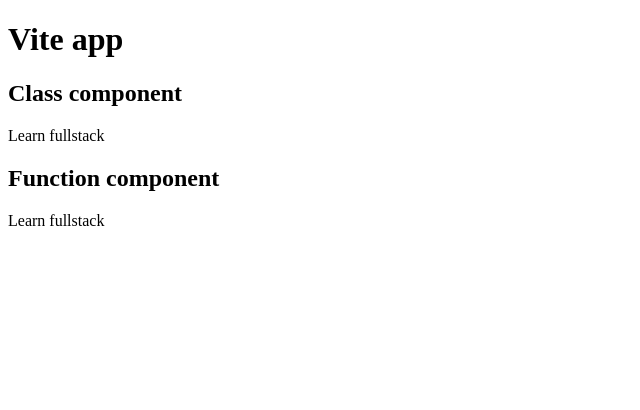
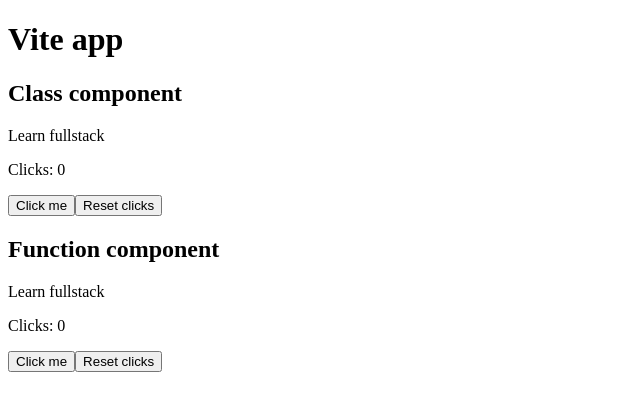
Before and after one commit to Illia-11/fullstack-app, a React (Vite) app in the folder client/: page / in a window 1280 px wide. Shown: the top 410 px of the page, without its empty margins (0-640 px from the left). Built offline with nearby package versions, Linux system fonts and the light colour scheme.

Commit message:
Add basic state usage reminder

```diff
--- a/client/src/components/ClassComponent/index.jsx
+++ b/client/src/components/ClassComponent/index.jsx
@@ -1,17 +1,63 @@
 import { Component } from "react";
 
 class ClassComponent extends Component {
+  constructor(props) {
+    super(props);
+
+    this.state = {
+      clicks: 0,
+    };
+  }
+
+  handleClick = () => {
+    // alert("click");
+    // this.state.clicks += 1;
+
+    // this.setState({
+    //   clicks: this.state.clicks + 1,
+    // });
+
+    // this.setState({
+    //   clicks: this.state.clicks + 1,
+    // });
+
+    this.setState((state) => {
+      return {
+        clicks: state.clicks + 1,
+      };
+    });
+
+    this.setState((state) => {
+      return {
+        clicks: state.clicks + 1,
+      };
+    });
+  };
+
+  handleReset = () => {
+    this.setState({
+      clicks: 0
+    })
+  }
+
   render() {
     const {
       task: { title },
     } = this.props;
 
+    const { clicks } = this.state;
+
     // this.props.task.title = "Not task name"; // Не можна мутувати свої пропси
+
+    // this.state.clicks = 100;
 
     return (
       <div>
         <h2>Class component</h2>
         <p>{title}</p>
+        <p>Clicks: {clicks}</p>
+        <button onClick={this.handleClick}>Click me</button>
+        <button onClick={this.handleReset}>Reset clicks</button>
       </div>
     );
   }
--- a/client/src/components/FunctionalComponent/index.jsx
+++ b/client/src/components/FunctionalComponent/index.jsx
@@ -1,12 +1,37 @@
+import { useState } from "react";
+
 function FunctionComponent(props) {
   const {
     task: { title },
   } = props;
 
+  // const [state, setState] = useState({clicks: 0, isAutoincrementing: false});
+
+  const [clicks, setClicks] = useState(0);
+
+  const handleClick = () => {
+    // setClicks(clicks + 1);
+
+    // setState({
+    //   clicks: clicks + 1,
+    // });
+
+    setClicks((oldClicks) => {
+      return oldClicks + 1;
+    });
+  };
+
+  const handleReset = () => {
+    setClicks(0);
+  };
+
   return (
     <div>
       <h2>Function component</h2>
       <p>{title}</p>
+      <p>Clicks: {clicks}</p>
+      <button onClick={handleClick}>Click me</button>
+      <button onClick={handleReset}>Reset clicks</button>
     </div>
   );
 }
```
